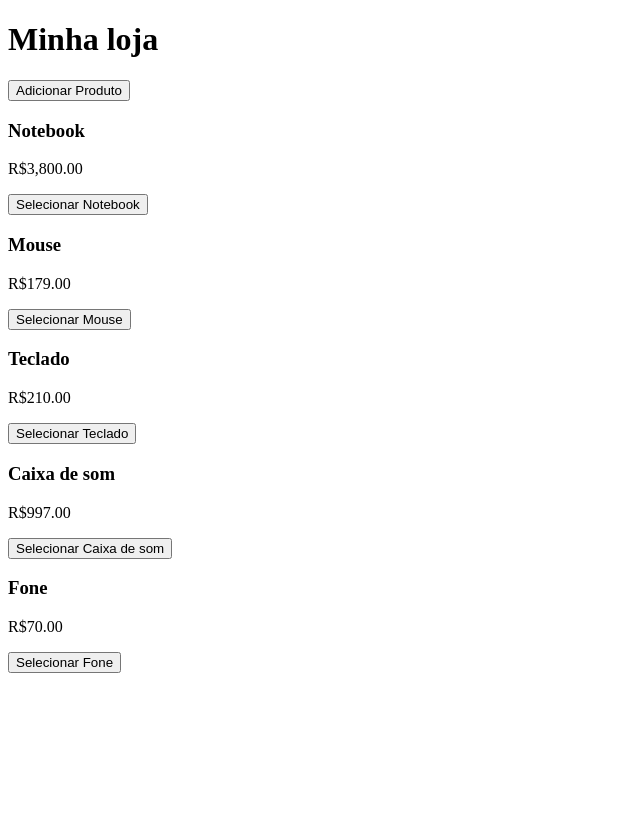
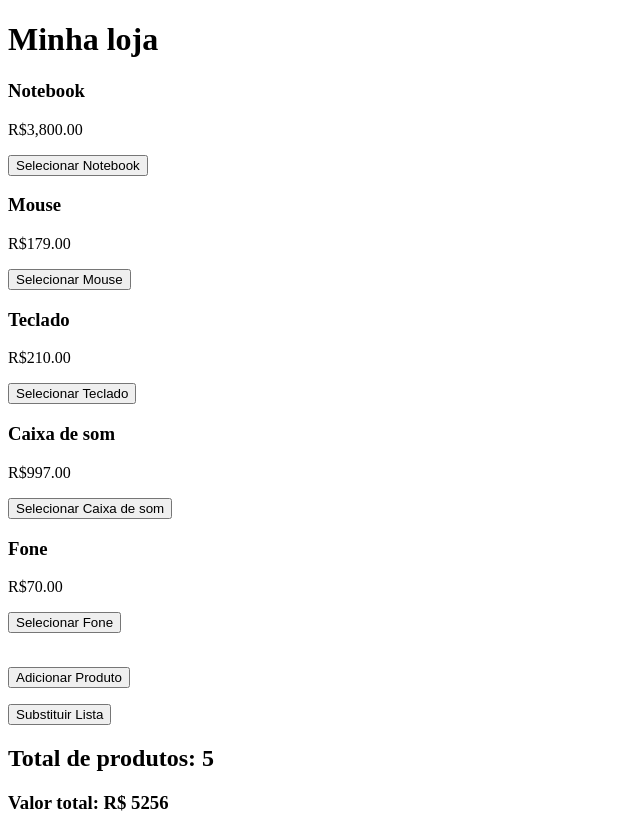
Before and after one commit to alvesthamires/app01, an Angular app: page / in a window 1280 px wide. Shown: the whole page, without its empty margins (0-640 px from the left). Before the commit the page ends 800 px from the top, so only its background shows below. Built offline with nearby package versions, Linux system fonts and the light colour scheme.

Commit message:
writable e computed signals

```diff
--- a/src/app/features/produtos/lista-produtos/lista-produtos.html
+++ b/src/app/features/produtos/lista-produtos/lista-produtos.html
@@ -1,5 +1,3 @@
-<p><button (click)="adicionarProduto()">Adicionar Produto</button></p>
-
 @for (item of produtos(); track item.nome) {
   <app-produto
     [nome]="item.nome"
@@ -7,3 +5,10 @@
     (produtoSelecionado)="exibirProduto($event)"
   ></app-produto>
 }
+<br />
+<p><button (click)="adicionarProduto()">Adicionar Produto</button></p>
+<p><button (click)="substituirProdutos()">Substituir Lista</button></p>
+
+<h2>Total de produtos: {{ totalProdutos() }}</h2>
+
+<h3>Valor total: R$ {{ valorTotal() }}</h3>
--- a/src/app/features/produtos/lista-produtos/lista-produtos.ts
+++ b/src/app/features/produtos/lista-produtos/lista-produtos.ts
@@ -1,4 +1,4 @@
-import { Component, signal } from '@angular/core';
+import { Component, signal, computed } from '@angular/core';
 import { Produto } from '../produto/produto';
 
 @Component({
@@ -7,6 +7,8 @@
   templateUrl: './lista-produtos.html',
   styleUrl: './lista-produtos.css',
 })
+
+//produtos = signal ([]); é um writable signal
 export class ListaProdutos {
   produtos = signal([
     { nome: 'Notebook', preco: 3800 },
@@ -16,12 +18,24 @@
     { nome: 'Fone', preco: 70 },
   ]);
 
+  totalProdutos = computed(() => this.produtos().length);
+
+  valorTotal = computed(() => {
+    return this.produtos().reduce((total, item) => total + item.preco, 0);
+  });
+
   exibirProduto(nome: string) {
     console.log('Produto selecionado:', nome);
     // Aqui você pode atualizar o estado, abrir modal, etc.
   }
 
+  // update -> adiciona um produto novo ao writable signal
   adicionarProduto() {
     this.produtos.update((listaAtual) => [...listaAtual, { nome: 'Mouse Pad', preco: 50 }]);
   }
+
+  // set -> substitui um produto no writable signal
+  substituirProdutos() {
+    this.produtos.set([{ nome: 'Produto novo', preco: 999 }]);
+  }
 }
```
